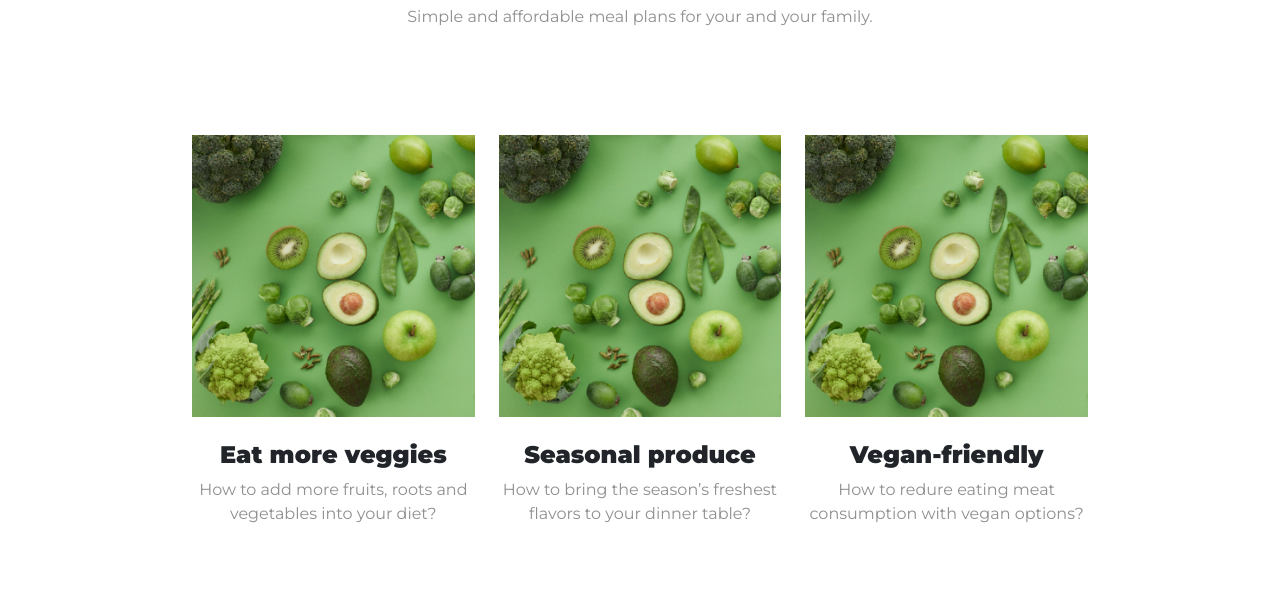
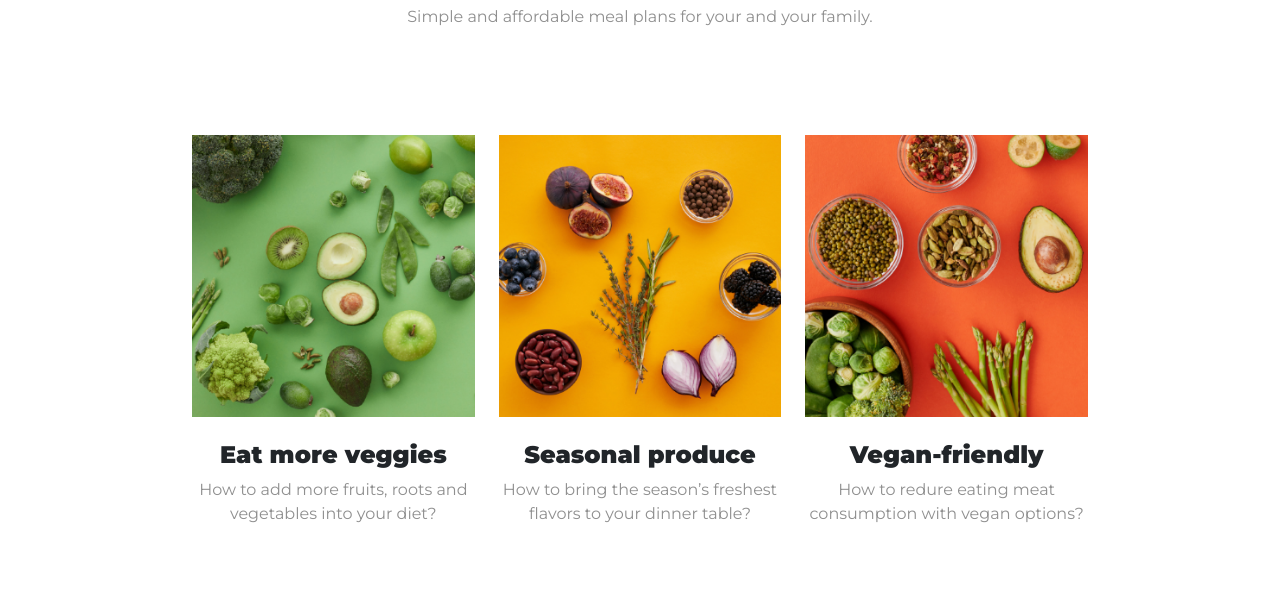
Before and after one commit to laurasiii/recipes, a plain HTML site: page index.html in a window 1280 px wide. Shown: the part 2022-2632 px from the top of the page. Drawn offline with nearby package versions, Linux system fonts and the light colour scheme.

Commit message:
viimeiset kuvat

```diff
--- a/index.html
+++ b/index.html
@@ -134,13 +134,13 @@
         </div>
 
         <div class="pricing-box col-lg-4">
-          <img class="pricing-image img-fluid" src="images/pricing-img.png" alt="pricing-img" />
+          <img class="pricing-image img-fluid" src="images/pricing1-img.png" alt="pricing1-img" />
           <h3 class="pricing-title">Seasonal produce</h3>
           <p>How to bring the season’s freshest flavors to your dinner table? </p>
         </div>
 
         <div class="pricing-box col-lg-4">
-          <img class="pricing-image img-fluid" src="images/pricing-img.png" alt="pricing-img" />
+          <img class="pricing-image img-fluid" src="images/pricing2-img.png" alt="pricing2-img" />
           <h3 class="pricing-title">Vegan-friendly</h3>
           <p>How to redure eating meat consumption with vegan options? </p>
         </div>
```
Also changed, not shown: css/styles.css (+0 -23 lines), images/pricing1-img.png (added), images/pricing2-img.png (added).
